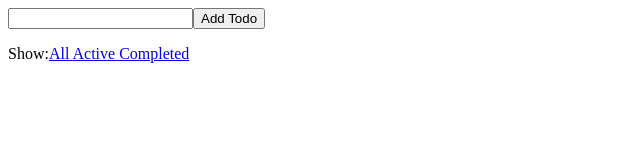
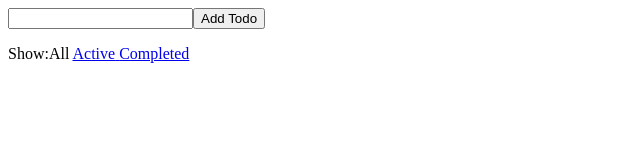
Before and after one commit to dislersd/redux_coolness, a React app: page / in a window 1280 px wide. Shown: the top 160 px of the page, without its empty margins (0-640 px from the left). Built offline with nearby package versions, Linux system fonts and the light colour scheme.

Commit message:
updating todo toggle links when active to become span so it is unclickable

```diff
--- a/src/components/FilterLink.js
+++ b/src/components/FilterLink.js
@@ -1,6 +1,10 @@
 import React from "react";
 
-function FilterLink({ filter, children, store }) {
+function FilterLink({ filter, children, store, currentFilter }) {
+  if (filter === currentFilter) {
+    return <span>{children}</span>;
+  }
+
   return (
     <a
       href="#"
--- a/src/components/Todo.js
+++ b/src/components/Todo.js
@@ -83,13 +83,17 @@ export const Todos = ({ store }) => {
       </ul>
       <p>
         Show:
-        <FilterLink store={store} filter={"SHOW_ALL"}>
+        <FilterLink store={store} filter={"SHOW_ALL"} currentFilter={filter}>
           All{" "}
         </FilterLink>
-        <FilterLink store={store} filter={"SHOW_ACTIVE"}>
+        <FilterLink store={store} filter={"SHOW_ACTIVE"} currentFilter={filter}>
           Active{" "}
         </FilterLink>
-        <FilterLink store={store} filter={"SHOW_COMPLETED"}>
+        <FilterLink
+          store={store}
+          filter={"SHOW_COMPLETED"}
+          currentFilter={filter}
+        >
           Completed{" "}
         </FilterLink>
       </p>
--- a/src/index.js
+++ b/src/index.js
@@ -16,12 +16,10 @@ import App from "./App.js";
 
 const render = () => {
   ReactDOM.render(<App store={store} />, document.getElementById("root"));
+  console.log("Current State");
   console.log(store.getState());
+  console.log("--------------");
 };
 
 store.subscribe(render);
 render();
-
-console.log("Current State");
-console.log(store.getState());
-console.log("--------------");
```
